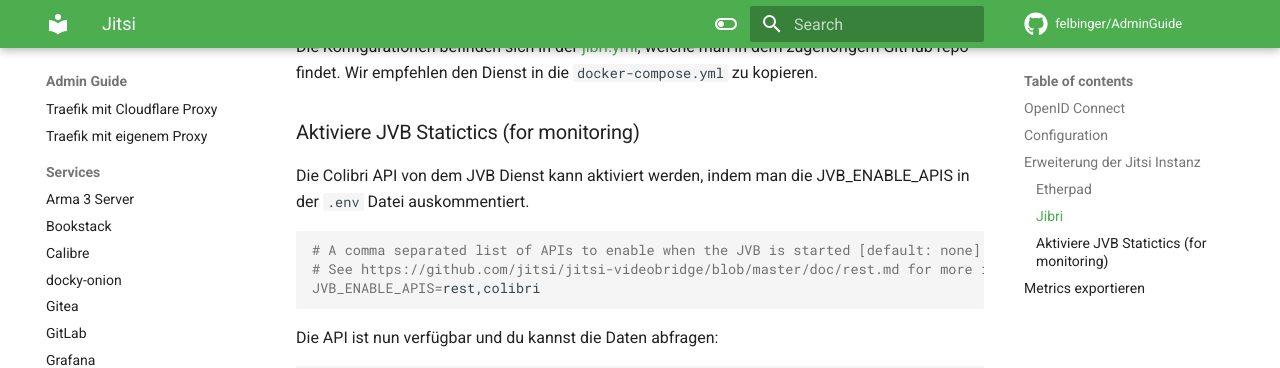
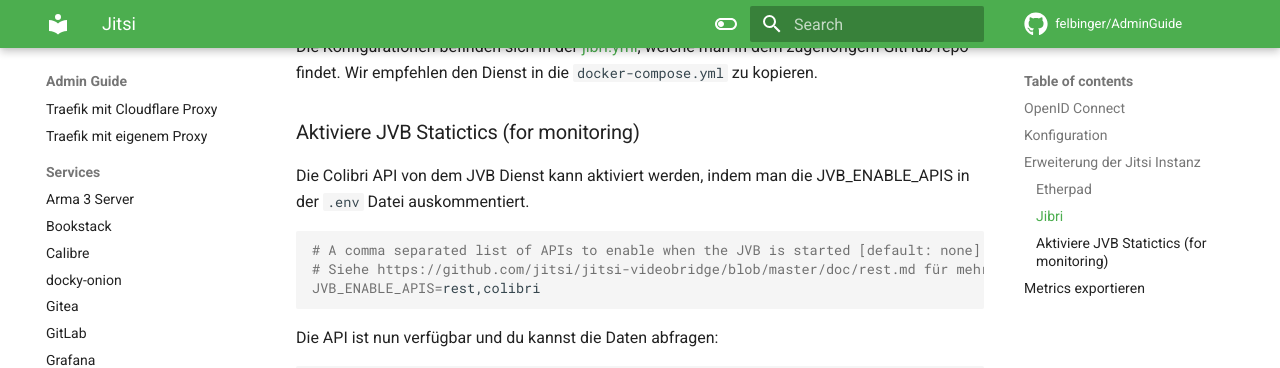
Before and after one commit to felbinger/AdminGuide, an MkDocs documentation site: the page built from docs/services/jitsi.md, in a window 1280 px wide and 900 px high, scrolled down 2012 px. Shown: the top 368 px of the window. Built offline with MkDocs 1.6.1 and Material for MkDocs 9.7.7, drawn with Linux system fonts in a browser that asks for light colours; comment, search, counter and statistics services are not loaded; some of the changed text lies outside the part shown.

Commit message:
translated and improved language

````diff
--- a/docs/services/jitsi.md
+++ b/docs/services/jitsi.md
@@ -36,11 +36,11 @@ Als Nächstes konfigurieren wir die `.env` Datei und richten die Port-Weiterleit
 ## OpenID Connect
 Siehe [github.com/MarcelCoding/jitsi-openid#docker-compose](https://github.com/MarcelCoding/jitsi-openid#docker-compose)
 
-## Configuration
-All configurations are stored in the `/srv/jitsi` directory:
+## Konfiguration
+Alle Konfigurationen werden in dem `/srv/jitsi` Ordner gespeichert:
 <ul>
   <li>
-    You can't modify <code>/srv/jitsi/web/config.js</code>, because it will be regenerated on container start, but you can update the attributes in the .env file
+    Du kannst <code>/srv/jitsi/web/config.js</code>, because it will be regenerated on container start, but you can update the attributes in the .env file
   </li>
   <li>
     You can update the settings of your interface by modifying <code>/srv/jitsi/web/interface_config.js</code>
@@ -95,7 +95,7 @@ Die Colibri API von dem JVB Dienst kann aktiviert werden, indem man die JVB_ENAB
 auskommentiert.
 ```shell
 # A comma separated list of APIs to enable when the JVB is started [default: none]
-# See https://github.com/jitsi/jitsi-videobridge/blob/master/doc/rest.md for more information
+# Siehe https://github.com/jitsi/jitsi-videobridge/blob/master/doc/rest.md für mehr Informationen
 JVB_ENABLE_APIS=rest,colibri
 ```
 
````
